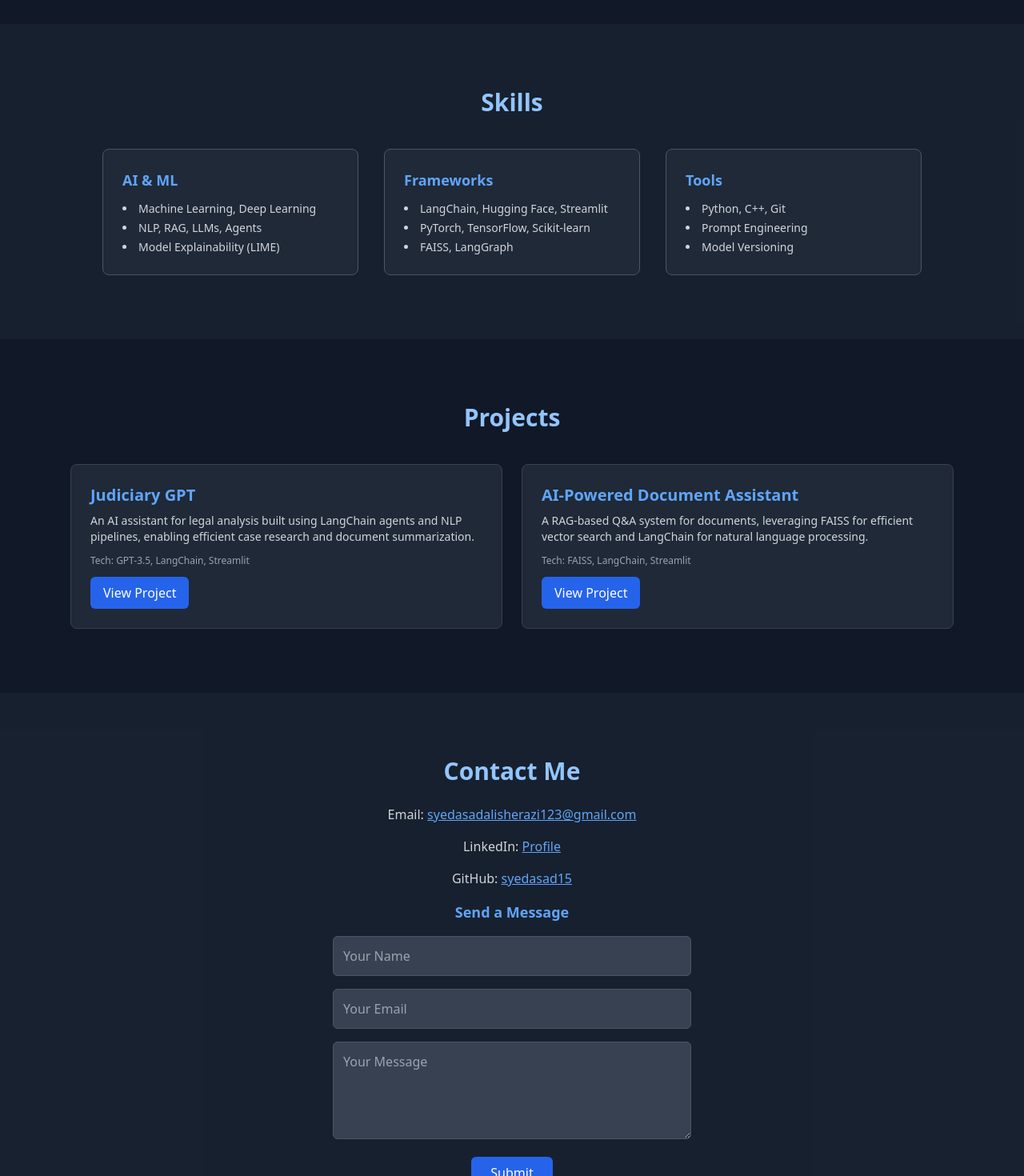
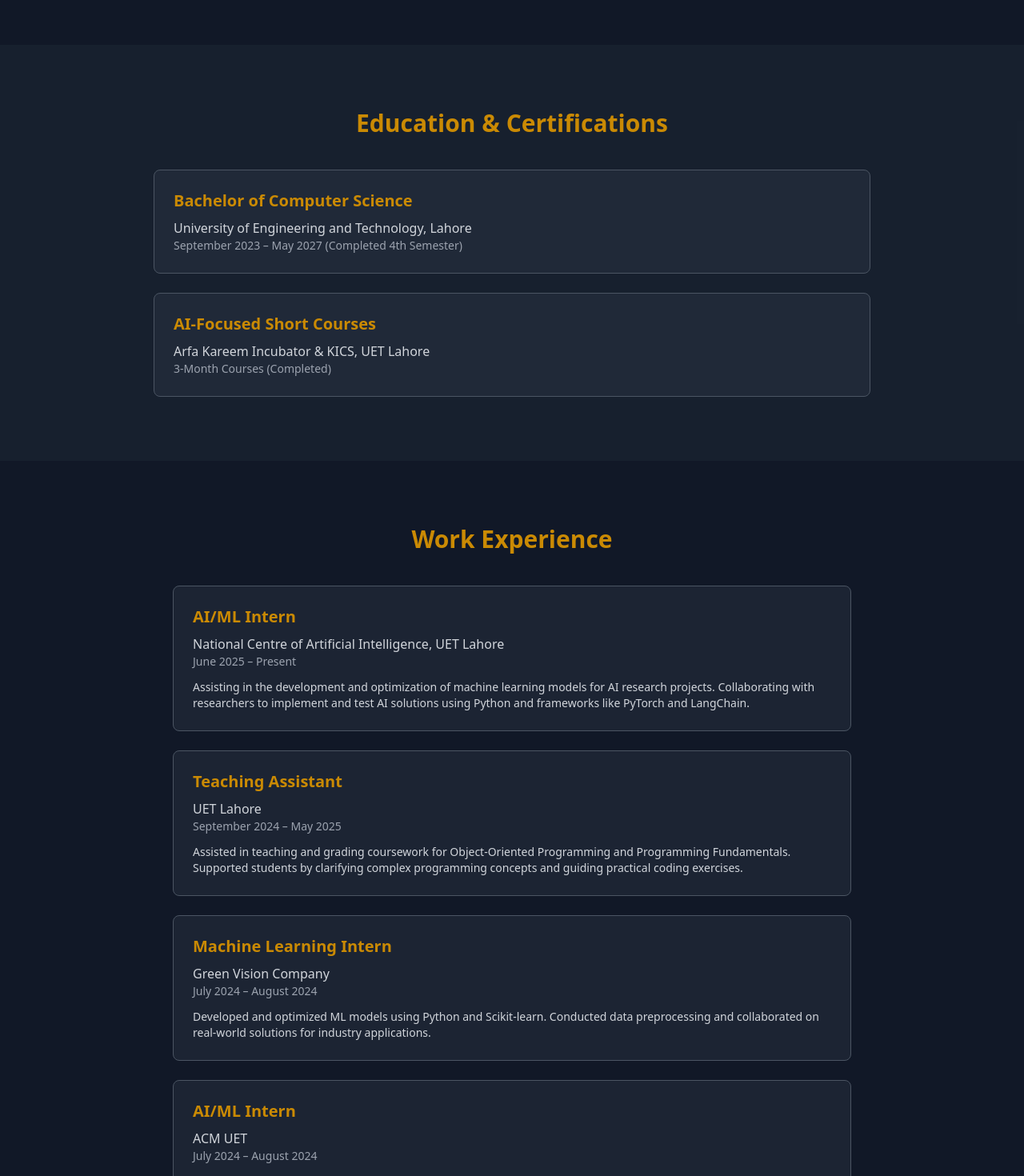
Before and after one commit to syedasad15/Portfolio, a Next.js app: page / in a window 1280 px wide. Shown: the part 1120-2590 px from the top of the page at 80% size. Built offline with nearby package versions, Linux system fonts and the light colour scheme.

Commit message:
Update index.js

```diff
--- a/pages/index.js
+++ b/pages/index.js
@@ -21,8 +21,8 @@
     <div className="bg-gray-900 text-white min-h-screen relative overflow-hidden">
       <Head>
         <title>Syed Asad Ali Sherazi | AI Engineer Portfolio</title>
-        <meta name="description" content="Portfolio of Syed Asad Ali Sherazi, an AI Engineer specializing in LLMs, Generative AI, and MLOps pipelines." />
-        <meta name="keywords" content="AI Engineer, Machine Learning, NLP, LLMs, Generative AI, MLOps, Portfolio" />
+        <meta name="description" content="Portfolio of Syed Asad Ali Sherazi, a Computer Science student specializing in AI, NLP, and MLOps with projects in legal-domain assistants and document Q&A systems." />
+        <meta name="keywords" content="AI Engineer, Machine Learning, NLP, LLMs, Generative AI, MLOps, Portfolio, UET Lahore" />
         <meta name="author" content="Syed Asad Ali Sherazi" />
         <meta name="viewport" content="width=device-width, initial-scale=1.0" />
         <meta property="og:title" content="Syed Asad Ali Sherazi | AI Engineer" />
@@ -39,15 +39,15 @@
       {/* Navbar */}
       <nav className="bg-gray-800/80 backdrop-blur-md p-4 shadow-lg fixed top-0 w-full z-50" role="navigation" aria-label="Main navigation">
         <ul className="flex justify-center gap-6 font-medium">
-          {['About', 'Skills', 'Projects', 'Contact'].map((item) => (
+          {['About', 'Education', 'Experience', 'Skills', 'Projects', 'Contact'].map((item) => (
             <li key={item}>
               <a
                 href={`#${item.toLowerCase()}`}
-                className="relative px-2 py-1 text-gray-300 hover:text-blue-400 transition-colors duration-300 group"
+                className="relative px-2 py-1 text-gray-300 hover:text-yellow-600 transition-colors duration-300 group"
                 aria-label={`Navigate to ${item} section`}
               >
                 {item}
-                <span className="absolute left-0 bottom-0 w-0 h-0.5 bg-blue-400 transition-all duration-300 group-hover:w-full"></span>
+                <span className="absolute left-0 bottom-0 w-0 h-0.5 bg-yellow-600 transition-all duration-300 group-hover:w-full"></span>
               </a>
             </li>
           ))}
@@ -60,7 +60,7 @@
           initial={{ opacity: 0, y: 20 }}
           animate={{ opacity: 1, y: 0 }}
           transition={{ duration: 0.8 }}
-          className="text-4xl md:text-6xl font-extrabold text-transparent bg-clip-text bg-gradient-to-r from-blue-400 to-purple-500 mb-4"
+          className="text-4xl md:text-6xl font-extrabold text-transparent bg-clip-text bg-gradient-to-r from-yellow-600 to-burgundy-600 mb-4"
         >
           Syed Asad Ali Sherazi
         </motion.h1>
@@ -70,7 +70,7 @@
           transition={{ duration: 0.8, delay: 0.2 }}
           className="text-lg md:text-xl max-w-2xl text-gray-300"
         >
-          AI Engineer | Specializing in LLMs, Generative AI, and Scalable MLOps Pipelines
+          AI Engineer | Building Innovative Solutions in NLP, Computer Vision, and MLOps
         </motion.p>
       </section>
 
@@ -82,7 +82,7 @@
           transition={{ duration: 0.6 }}
           viewport={{ once: true }}
           id="about-heading"
-          className="text-3xl font-bold text-blue-300 mb-6 text-center"
+          className="text-3xl font-bold text-yellow-600 mb-6 text-center"
         >
           About Me
         </motion.h2>
@@ -93,8 +93,102 @@
           viewport={{ once: true }}
           className="text-gray-300 leading-relaxed"
         >
-          I'm a Computer Science undergraduate at UET Lahore (Class of 2027) with hands-on experience in developing and deploying AI systems across NLP, computer vision, and speech analysis. I specialize in large language models, generative AI, and RAG pipelines using tools like GPT-3.5, LangChain, and FAISS. Passionate about building scalable AI solutions, I thrive in dynamic environments and am always eager to tackle complex challenges.
+          I’m a Computer Science student at UET Lahore (Class of 2027) with hands-on experience in building and deploying AI solutions across NLP, computer vision, and speech analysis. Proficient in Python, PyTorch, TensorFlow, and Scikit-learn, I specialize in large language models, generative AI, and RAG pipelines using tools like GPT-3.5, LangChain, and FAISS. My projects, such as Judiciary GPT and an AI-powered document assistant, demonstrate my ability to create impactful, real-world applications. I’m eager to contribute to innovative AI systems in a collaborative, impact-driven environment.
         </motion.p>
+      </section>
+
+      {/* Education Section */}
+      <section id="education" className="bg-gray-800/50 py-20 px-6" role="region" aria-labelledby="education-heading">
+        <motion.h2
+          initial={{ opacity: 0, y: 20 }}
+          whileInView={{ opacity: 1, y: 0 }}
+          transition={{ duration: 0.6 }}
+          viewport={{ once: true }}
+          id="education-heading"
+          className="text-3xl font-bold text-yellow-600 text-center mb-10"
+        >
+          Education & Certifications
+        </motion.h2>
+        <div className="max-w-4xl mx-auto space-y-6">
+          <motion.div
+            initial={{ opacity: 0, y: 20 }}
+            whileInView={{ opacity: 1, y: 0 }}
+            transition={{ duration: 0.6 }}
+            viewport={{ once: true }}
+            className="bg-gray-700/30 p-6 rounded-lg border border-gray-600 hover:border-yellow-600 transition-colors duration-300"
+          >
+            <h3 className="text-xl font-semibold text-yellow-600 mb-2">Bachelor of Computer Science</h3>
+            <p className="text-gray-300">University of Engineering and Technology, Lahore</p>
+            <p className="text-gray-400 text-sm">September 2023 – May 2027 (Completed 4th Semester)</p>
+          </motion.div>
+          <motion.div
+            initial={{ opacity: 0, y: 20 }}
+            whileInView={{ opacity: 1, y: 0 }}
+            transition={{ duration: 0.6, delay: 0.2 }}
+            viewport={{ once: true }}
+            className="bg-gray-700/30 p-6 rounded-lg border border-gray-600 hover:border-yellow-600 transition-colors duration-300"
+          >
+            <h3 className="text-xl font-semibold text-yellow-600 mb-2">AI-Focused Short Courses</h3>
+            <p className="text-gray-300">Arfa Kareem Incubator & KICS, UET Lahore</p>
+            <p className="text-gray-400 text-sm">3-Month Courses (Completed)</p>
+          </motion.div>
+        </div>
+      </section>
+
+      {/* Experience Section */}
+      <section id="experience" className="py-20 px-6 max-w-4xl mx-auto" role="region" aria-labelledby="experience-heading">
+        <motion.h2
+          initial={{ opacity: 0, y: 20 }}
+          whileInView={{ opacity: 1, y: 0 }}
+          transition={{ duration: 0.6 }}
+          viewport={{ once: true }}
+          id="experience-heading"
+          className="text-3xl font-bold text-yellow-600 mb-10 text-center"
+        >
+          Work Experience
+        </motion.h2>
+        <div className="space-y-6">
+          {[
+            {
+              title: 'AI/ML Intern',
+              company: 'National Centre of Artificial Intelligence, UET Lahore',
+              duration: 'June 2025 – Present',
+              description: 'Assisting in the development and optimization of machine learning models for AI research projects. Collaborating with researchers to implement and test AI solutions using Python and frameworks like PyTorch and LangChain.',
+            },
+            {
+              title: 'Teaching Assistant',
+              company: 'UET Lahore',
+              duration: 'September 2024 – May 2025',
+              description: 'Assisted in teaching and grading coursework for Object-Oriented Programming and Programming Fundamentals. Supported students by clarifying complex programming concepts and guiding practical coding exercises.',
+            },
+            {
+              title: 'Machine Learning Intern',
+              company: 'Green Vision Company',
+              duration: 'July 2024 – August 2024',
+              description: 'Developed and optimized ML models using Python and Scikit-learn. Conducted data preprocessing and collaborated on real-world solutions for industry applications.',
+            },
+            {
+              title: 'AI/ML Intern',
+              company: 'ACM UET',
+              duration: 'July 2024 – August 2024',
+              description: 'Gained hands-on experience in machine learning algorithms and model development, contributing to AI-driven projects and enhancing technical skills.',
+            },
+          ].map((job, index) => (
+            <motion.div
+              key={job.title + job.company}
+              initial={{ opacity: 0, y: 20 }}
+              whileInView={{ opacity: 1, y: 0 }}
+              transition={{ duration: 0.6, delay: index * 0.2 }}
+              viewport={{ once: true }}
+              className="bg-gray-700/30 p-6 rounded-lg border border-gray-600 hover:border-yellow-600 transition-colors duration-300"
+            >
+              <h3 className="text-xl font-semibold text-yellow-600 mb-2">{job.title}</h3>
+              <p className="text-gray-300">{job.company}</p>
+              <p className="text-gray-400 text-sm mb-3">{job.duration}</p>
+              <p className="text-gray-300 text-sm">{job.description}</p>
+            </motion.div>
+          ))}
+        </div>
       </section>
 
       {/* Skills Section */}
@@ -105,23 +199,23 @@
           transition={{ duration: 0.6 }}
           viewport={{ once: true }}
           id="skills-heading"
-          className="text-3xl font-bold text-blue-300 text-center mb-10"
+          className="text-3xl font-bold text-yellow-600 text-center mb-10"
         >
           Skills
         </motion.h2>
         <div className="grid grid-cols-1 sm:grid-cols-2 md:grid-cols-3 gap-8 max-w-5xl mx-auto text-sm">
           {[
             {
-              title: 'AI & ML',
-              items: ['Machine Learning, Deep Learning', 'NLP, RAG, LLMs, Agents', 'Model Explainability (LIME)'],
+              title: 'Programming',
+              items: ['Python', 'C++', 'C', 'Git', 'GitHub', 'Model Versioning'],
             },
             {
-              title: 'Frameworks',
-              items: ['LangChain, Hugging Face, Streamlit', 'PyTorch, TensorFlow, Scikit-learn', 'FAISS, LangGraph'],
+              title: 'AI & Machine Learning',
+              items: ['Machine Learning', 'Deep Learning', 'CNNs', 'Transfer Learning', 'NLP', 'Text & Audio Classification', 'Agentic AI', 'Prompt Engineering'],
             },
             {
-              title: 'Tools',
-              items: ['Python, C++, Git', 'Prompt Engineering', 'Model Versioning'],
+              title: 'Frameworks & Tools',
+              items: ['PyTorch', 'TensorFlow', 'Scikit-learn', 'Hugging Face Transformers', 'BERT', 'LIME', 'LangChain', 'OpenAI API', 'Streamlit', 'Librosa', 'FAISS'],
             },
           ].map((category, index) => (
             <motion.div
@@ -130,9 +224,9 @@
               whileInView={{ opacity: 1, y: 0 }}
               transition={{ duration: 0.6, delay: index * 0.2 }}
               viewport={{ once: true }}
-              className="bg-gray-700/30 p-6 rounded-lg border border-gray-600 hover:border-blue-500 transition-colors duration-300"
+              className="bg-gray-700/30 p-6 rounded-lg border border-gray-600 hover:border-yellow-600 transition-colors duration-300"
             >
-              <h3 className="text-blue-400 font-semibold mb-3 text-lg">{category.title}</h3>
+              <h3 className="text-yellow-600 font-semibold mb-3 text-lg">{category.title}</h3>
               <ul className="list-disc list-inside text-gray-300 space-y-1">
                 {category.items.map((item) => (
                   <li key={item}>{item}</li>
@@ -151,7 +245,7 @@
           transition={{ duration: 0.6 }}
           viewport={{ once: true }}
           id="projects-heading"
-          className="text-3xl font-bold text-blue-300 mb-10 text-center"
+          className="text-3xl font-bold text-yellow-600 mb-10 text-center"
         >
           Projects
         </motion.h2>
@@ -159,15 +253,38 @@
           {[
             {
               title: 'Judiciary GPT',
-              description: 'An AI assistant for legal analysis built using LangChain agents and NLP pipelines, enabling efficient case research and document summarization.',
-              tech: 'GPT-3.5, LangChain, Streamlit',
-              link: '#', // Replace with actual link if available
+              description: 'An AI-powered judicial assistant using a multi-agent architecture for legal text analysis and case support. Features prompt routing, NLP pipelines, and modular agents for tasks like judgment drafting and intent classification.',
+              tech: 'LangChain, GPT-3.5, Streamlit',
+              links: [
+                { label: 'App', url: '#' },
+                { label: 'Code', url: '#' },
+              ],
             },
             {
               title: 'AI-Powered Document Assistant',
-              description: 'A RAG-based Q&A system for documents, leveraging FAISS for efficient vector search and LangChain for natural language processing.',
-              tech: 'FAISS, LangChain, Streamlit',
-              link: '#', // Replace with actual link if available
+              description: 'A retrieval-augmented generation (RAG) system for contextual Q&A over documents. Built with modular components for document retrieval, memory handling, and prompt engineering, enabling multi-turn interactions.',
+              tech: 'LangChain, FAISS, Streamlit',
+              links: [
+                { label: 'App', url: '#' },
+                { label: 'Code', url: '#' },
+              ],
+            },
+            {
+              title: 'Smart Resume & Cover Letter Generator',
+              description: 'A GPT-3.5-powered app that generates personalized cover letters and resume bullet points from uploaded resumes and job descriptions. Includes resume parsing and one-click export functionality via Streamlit.',
+              tech: 'GPT-3.5, Streamlit',
+              links: [
+                { label: 'App', url: '#' },
+                { label: 'Code', url: '#' },
+              ],
+            },
+            {
+              title: 'Text-Based Lie Detection Using BERT',
+              description: 'An NLP system to classify deceptive vs. truthful statements using a fine-tuned BERT model. Integrated LIME for explainability and deployed the application via Streamlit for user interaction.',
+              tech: 'Hugging Face, PyTorch, LIME, Streamlit',
+              links: [
+                { label: 'Code', url: '#' },
+              ],
             },
           ].map((project, index) => (
             <motion.div
@@ -176,18 +293,25 @@
               whileInView={{ opacity: 1, y: 0 }}
               transition={{ duration: 0.6, delay: index * 0.2 }}
               viewport={{ once: true }}
-              className="bg-gray-800 p-6 rounded-lg border border-gray-700 hover:shadow-xl hover:border-blue-500 transition-all duration-300"
+              className="bg-gray-700/30 p-6 rounded-lg border border-gray-600 hover:shadow-xl hover:border-yellow-600 transition-all duration-300"
             >
-              <h3 className="text-xl font-semibold text-blue-400 mb-2">{project.title}</h3>
+              <h3 className="text-xl font-semibold text-yellow-600 mb-2">{project.title}</h3>
               <p className="text-gray-300 text-sm mb-3">{project.description}</p>
               <p className="text-gray-400 text-xs mb-3">Tech: {project.tech}</p>
-              <a
-                href={project.link}
-                className="inline-block px-4 py-2 bg-blue-600 text-white rounded-md hover:bg-blue-700 transition-colors duration-300"
-                aria-label={`View ${project.title} project`}
-              >
-                View Project
-              </a>
+              <div className="flex gap-4">
+                {project.links.map((link) => (
+                  <a
+                    key={link.label}
+                    href={link.url}
+                    className="inline-block px-4 py-2 bg-yellow-600 text-white rounded-md hover:bg-yellow-700 transition-colors duration-300"
+                    aria-label={`View ${project.title} ${link.label}`}
+                    target="_blank"
+                    rel="noopener noreferrer"
+                  >
+                    {link.label}
+                  </a>
+                ))}
+              </div>
             </motion.div>
           ))}
         </div>
@@ -201,7 +325,7 @@
           transition={{ duration: 0.6 }}
           viewport={{ once: true }}
           id="contact-heading"
-          className="text-3xl font-bold text-blue-300 mb-6"
+          className="text-3xl font-bold text-yellow-600 mb-6"
         >
           Contact Me
         </motion.h2>
@@ -214,15 +338,18 @@
         >
           <p className="text-gray-300">
             Email:{' '}
-            <a href="mailto:syedasadalisherazi123@gmail.com" className="text-blue-400 underline hover:text-blue-300">
+            <a href="mailto:syedasadalisherazi123@gmail.com" className="text-yellow-600 underline hover:text-yellow-500">
               syedasadalisherazi123@gmail.com
             </a>
+          </p>
+          <p className="text-gray-300">
+            Phone: <span className="text-yellow-600">0323-4961876</span>
           </p>
           <p className="text-gray-300">
             LinkedIn:{' '}
             <a
               href="https://www.linkedin.com/in/syed-asad-ali-sherazi-4366802a0/"
-              className="text-blue-400 underline hover:text-blue-300"
+              className="text-yellow-600 underline hover:text-yellow-500"
               target="_blank"
               rel="noopener noreferrer"
             >
@@ -233,38 +360,46 @@
             GitHub:{' '}
             <a
               href="https://github.com/syedasad15"
-              className="text-blue-400 underline hover:text-blue-300"
+              className="text-yellow-600 underline hover:text-yellow-500"
               target="_blank"
               rel="noopener noreferrer"
             >
               syedasad15
             </a>
           </p>
+          <a
+            href="/resume.pdf"
+            download
+            className="inline-block px-6 py-2 bg-yellow-600 text-white rounded-md hover:bg-yellow-700 transition-colors duration-300 mt-4"
+            aria-label="Download Resume"
+          >
+            Download Resume
+          </a>
           {/* Client-side Contact Form */}
           <div className="mt-8">
-            <h3 className="text-lg font-semibold text-blue-400 mb-4">Send a Message</h3>
+            <h3 className="text-lg font-semibold text-yellow-600 mb-4">Send a Message</h3>
             <div className="space-y-4">
               <input
                 type="text"
                 placeholder="Your Name"
-                className="w-full p-3 rounded-md bg-gray-700 text-white border border-gray-600 focus:border-blue-500 focus:outline-none"
+                className="w-full p-3 rounded-md bg-gray-700 text-white border border-gray-600 focus:border-yellow-600 focus:outline-none"
                 aria-label="Your Name"
               />
               <input
                 type="email"
                 placeholder="Your Email"
-                className="w-full p-3 rounded-md bg-gray-700 text-white border border-gray-600 focus:border-blue-500 focus:outline-none"
+                className="w-full p-3 rounded-md bg-gray-700 text-white border border-gray-600 focus:border-yellow-600 focus:outline-none"
                 aria-label="Your Email"
               />
               <textarea
                 placeholder="Your Message"
                 rows={4}
-                className="w-full p-3 rounded-md bg-gray-700 text-white border border-gray-600 focus:border-blue-500 focus:outline-none"
+                className="w-full p-3 rounded-md bg-gray-700 text-white border border-gray-600 focus:border-yellow-600 focus:outline-none"
                 aria-label="Your Message"
               ></textarea>
               <button
                 type="button"
-                className="px-6 py-2 bg-blue-600 text-white rounded-md hover:bg-blue-700 transition-colors duration-300"
+                className="px-6 py-2 bg-yellow-600 text-white rounded-md hover:bg-yellow-700 transition-colors duration-300"
                 aria-label="Submit Message"
                 onClick={() => alert('Form submission is client-side only. Please use email for actual contact.')}
               >
```
